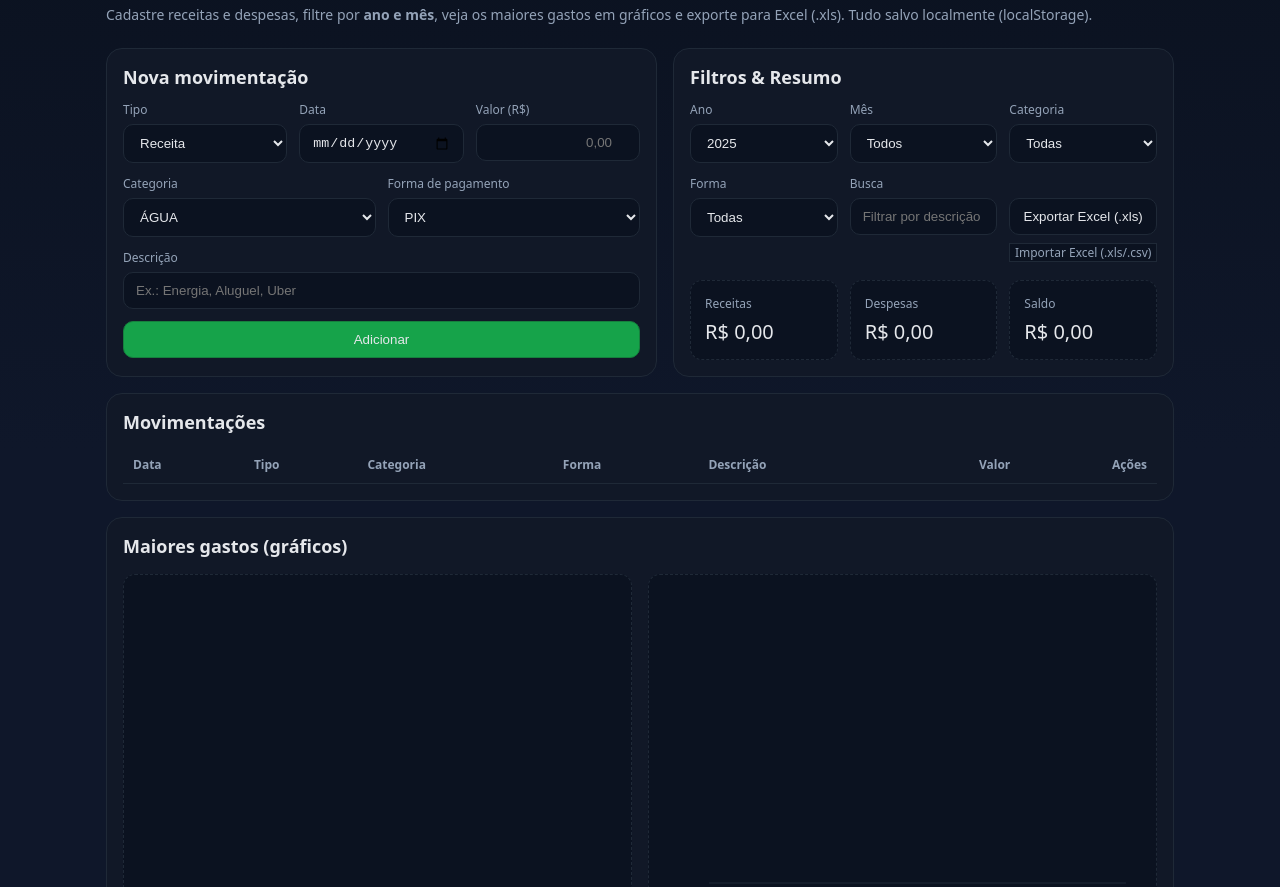
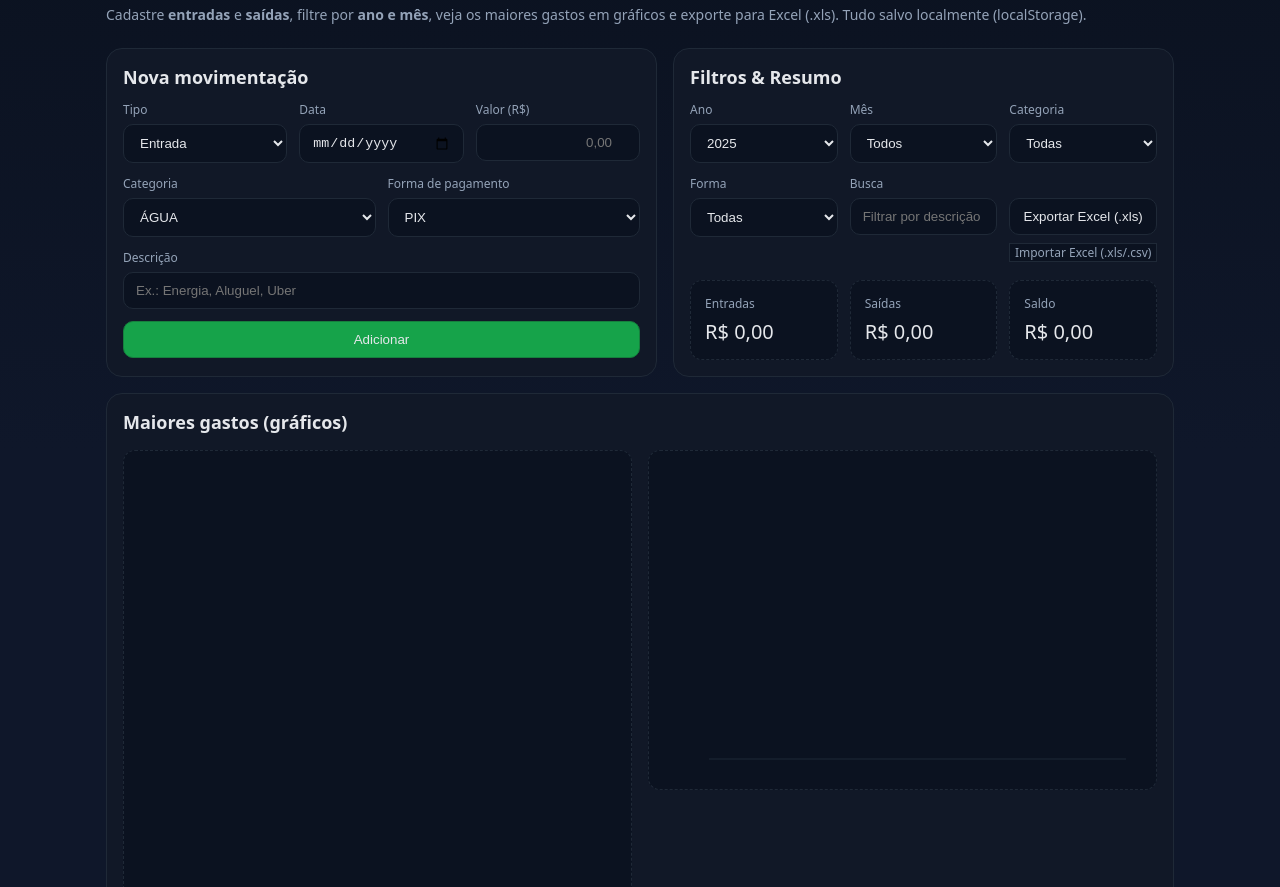
Before and after one commit to ribeirolopesdiretoria-ux/Controle-Financeiro, a plain HTML site: page index.html in a window 1280 px wide. Shown: the part 65-952 px from the top of the page. Drawn offline with Linux system fonts and the light colour scheme.

Commit message:
Update index.html

```diff
--- a/index.html
+++ b/index.html
@@ -20,7 +20,7 @@
 <body>
   <header>
     <h1>Controle Financeiro</h1>
-    <div class="sub">Cadastre receitas e despesas, filtre por <b>ano e mês</b>, veja os maiores gastos em gráficos e exporte para Excel (.xls). Tudo salvo localmente (localStorage).</div>
+    <div class="sub">Cadastre <b>entradas</b> e <b>saídas</b>, filtre por <b>ano e mês</b>, veja os maiores gastos em gráficos e exporte para Excel (.xls). Tudo salvo localmente (localStorage).</div>
   </header>
 
   <div class="container">
@@ -33,8 +33,8 @@
             <div class="col-2">
               <label for="type">Tipo</label>
               <select id="type" required>
-                <option value="income">Receita</option>
-                <option value="expense">Despesa</option>
+                <option value="income">Entrada</option>
+                <option value="expense">Saída</option>
               </select>
             </div>
             <div class="col-2">
@@ -132,11 +132,11 @@
         </div>
         <div class="summary" style="margin-top:12px;">
           <div class="stat">
-            <div class="label">Receitas</div>
+            <div class="label">Entradas</div>
             <div id="sumIncome" class="value">R$ 0,00</div>
           </div>
           <div class="stat">
-            <div class="label">Despesas</div>
+            <div class="label">Saídas</div>
             <div id="sumExpense" class="value">R$ 0,00</div>
           </div>
           <div class="stat">
@@ -146,6 +146,21 @@
         </div>
       </section>
     </div>
+
+    <!-- Gráficos (agora acima das movimentações) -->
+    <section class="card" style="margin-top:16px;">
+      <h2>Maiores gastos (gráficos)</h2>
+      <div class="charts">
+        <div>
+          <canvas id="pieCanvas"></canvas>
+          <div id="pieLegend" class="legend"></div>
+        </div>
+        <div>
+          <canvas id="barCanvas"></canvas>
+          <div id="barLegend" class="legend"></div>
+        </div>
+      </div>
+    </section>
 
     <!-- Tabela -->
     <section class="card" style="margin-top:16px;">
@@ -167,21 +182,6 @@
         </table>
       </div>
     </section>
-
-    <!-- Gráficos -->
-    <section class="card" style="margin-top:16px;">
-      <h2>Maiores gastos (gráficos)</h2>
-      <div class="charts">
-        <div>
-          <canvas id="pieCanvas"></canvas>
-          <div id="pieLegend" class="legend"></div>
-        </div>
-        <div>
-          <canvas id="barCanvas"></canvas>
-          <div id="barLegend" class="legend"></div>
-        </div>
-      </div>
-    </section>
   </div>
 
   <footer>
@@ -189,7 +189,7 @@
   </footer>
 
   <script>
-    const storeKey = 'cf_transactions_v4';
+    const storeKey = 'cf_transactions_v5';
     const $ = (s) => document.querySelector(s);
 
     const CATEGORY_LIST = [
@@ -261,7 +261,7 @@
         const chipClass = t.type==='income' ? 'income' : 'expense';
         tr.innerHTML = `
           <td>${t.date.split('-').reverse().join('/')}</td>
-          <td><span class="chip ${chipClass}">${t.type==='income'?'Receita':'Despesa'}</span></td>
+          <td><span class="chip ${chipClass}">${t.type==='income'?'Entrada':'Saída'}</span></td>
           <td>${escapeHtml(t.category)}</td>
           <td>${escapeHtml(t.method||'')}</td>
           <td>${escapeHtml(t.desc||'')}</td>
@@ -374,7 +374,6 @@
     function importCSV(text){
       const lines = text.split(/\r?\n/).filter(Boolean);
       if(lines.length===0) return;
-      // detecta separador ; ou ,
       const sep = (lines[0].split(';').length > lines[0].split(',').length) ? ';' : ',';
       const start = 0; // aceita com ou sem cabeçalho
       for(let i=start;i<lines.length;i++){
@@ -400,8 +399,7 @@
       tr.forEach((row, i)=>{
         const tds = Array.from(row.cells).map(td=>td.textContent.trim());
         if(tds.length < 6) return;
-        // pula linha de cabeçalho se identificar "DATA"
-        if(i===0 && /data/i.test(tds[0])) return;
+        if(i===0 && /data/i.test(tds[0])) return; // pula cabeçalho
         const [A,B,C,D,E,F] = tds;
         const date = normalizeDate(A);
         const type = /entrada/i.test(B) ? 'income' : 'expense';
@@ -447,7 +445,7 @@
     }
 
     function sizeCanvases(){
-      // Pie: canvas quadrado (garante pizza redonda)
+      // Pie: canvas quadrado (pizza redonda)
       const pie = $('#pieCanvas');
       const wPie = Math.floor(pie.clientWidth || pie.parentElement.clientWidth);
       pie.width = wPie; pie.height = wPie;
```
